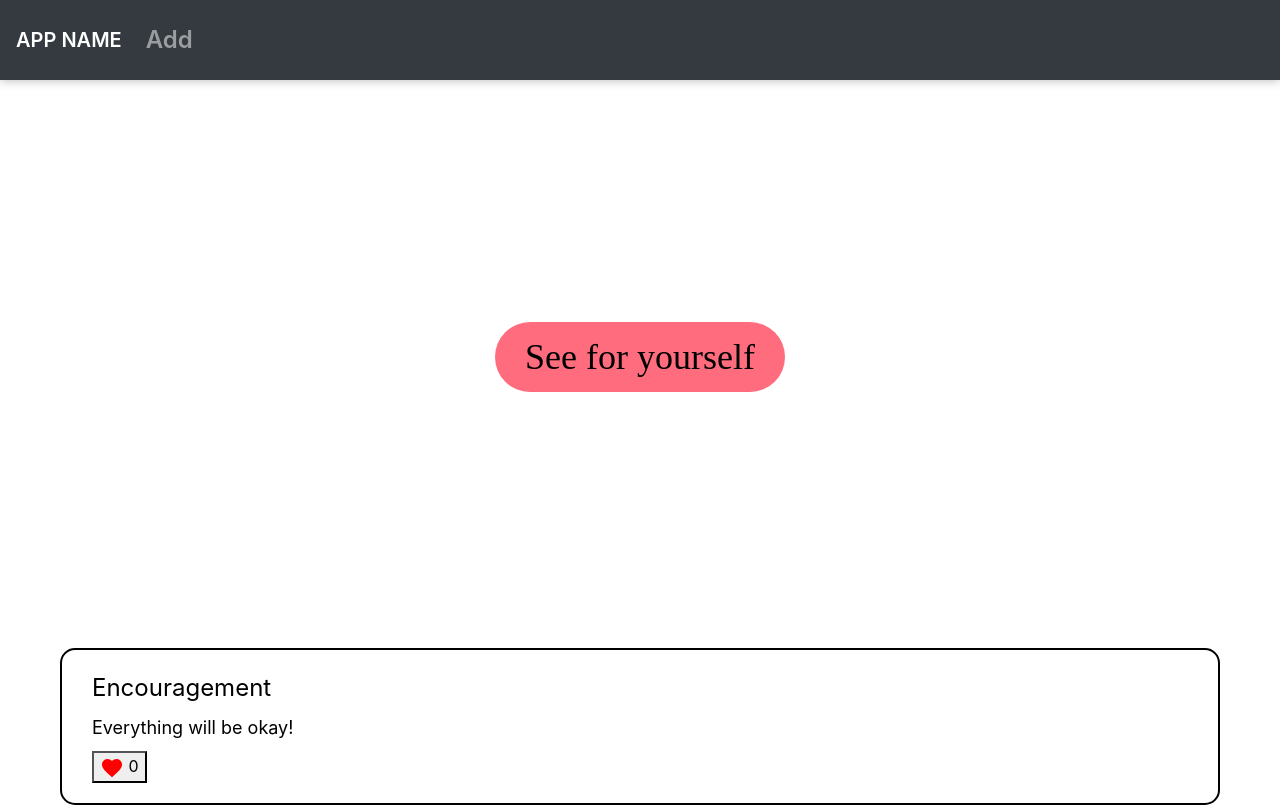
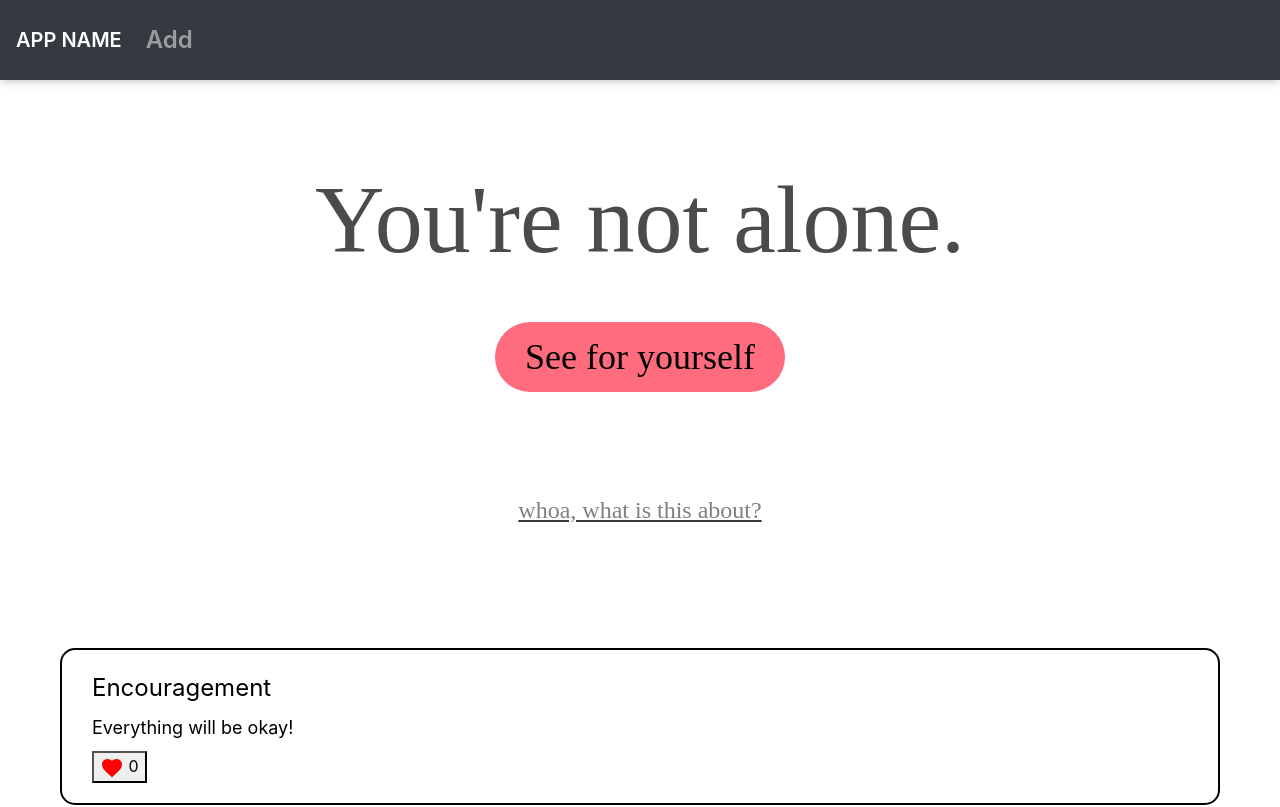
Before and after one commit to DianaDai426/HOTH-2021, a React (Create React App) app in the folder client/: page / in a window 1280 px wide. Shown: the top 807 px of the page. Built offline with nearby package versions, Linux system fonts and the light colour scheme.

Commit message:
change color of title

```diff
--- a/client/src/pages/Landing/Landing.module.scss
+++ b/client/src/pages/Landing/Landing.module.scss
@@ -19,7 +19,7 @@
         width: auto;
         padding-top: 100px;
         padding-bottom: 30px;
-        color:white;
+        color:rgb(77, 74, 74);
 
     }
     .showPosts{
@@ -55,7 +55,7 @@
         text-align: center;
         padding-top: 100px;
         padding-bottom: 60px;
-        color:white;
+        color:rgb(58, 56, 56);
         text-decoration: underline;
 
     }
--- a/client/src/pages/Landing/index.js
+++ b/client/src/pages/Landing/index.js
@@ -16,7 +16,7 @@ export default() =>{
 
         {/*about */}
         <section className={styles.about}>
-            <Link  to="/about" style={{color:"white"}}>  whoa, what is this about?</Link>
+            <Link  to="/about" style={{color:"grey"}}>  whoa, what is this about?</Link>
         </section>
 
 
@@ -36,12 +36,9 @@ export default() =>{
             })}
 
         </section>
-<<<<<<< HEAD
-=======
         */}
 
 
->>>>>>> dcc10cd030635b68711f1f29df201ff383ba96e3
 
     </div>
 }
```
Also changed, not shown: 1 other file (tests, documents, lock files or other folders).
